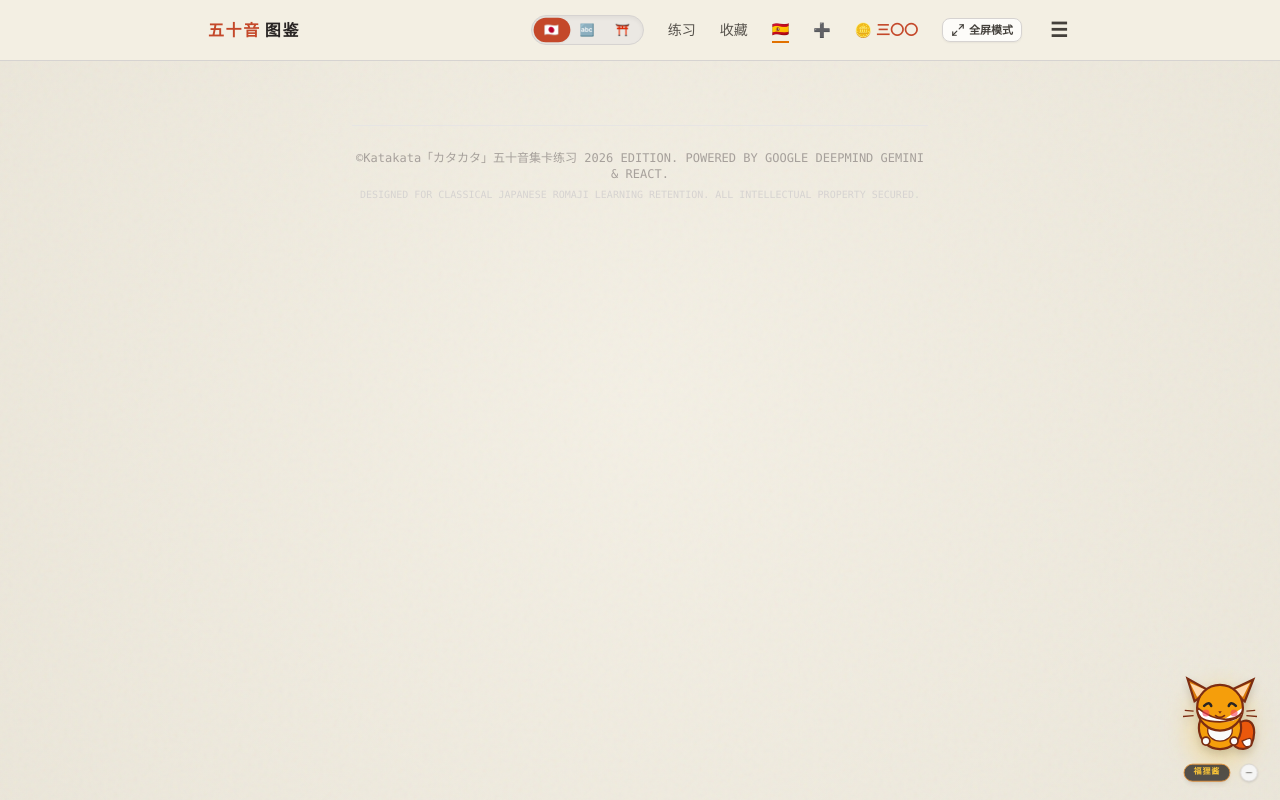
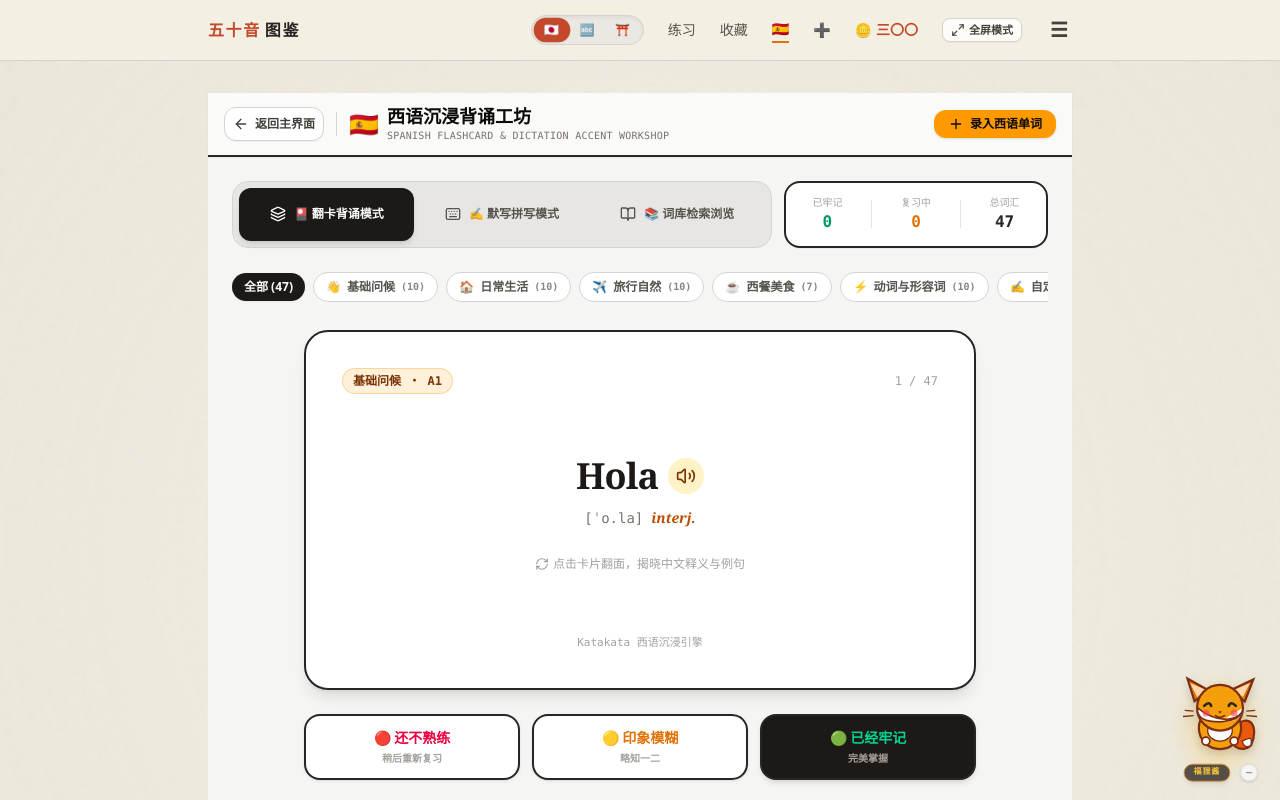
Before and after one commit to 926-ship-it/Katakata, a React (Vite) app: page / in a window 1280 px wide. Both pictures are taken after a click on the button "🇪🇸". Shown: the top 800 px of the page. Built offline with nearby package versions, Linux system fonts and the light colour scheme.

Commit message:
feat: add Spanish recitation and word management
- Implement SpanishRecitePage for interactive flashcard practice.
- Add global AddWordModal for custom vocabulary entry.
- Update application metadata to reflect support for multi-language recitation.
- Refactor audio feedback for dictation errors.

```diff
--- a/index.html
+++ b/index.html
@@ -3,7 +3,7 @@
   <head>
     <meta charset="UTF-8" />
     <meta name="viewport" content="width=device-width, initial-scale=1.0" />
-    <meta name="description" content="Katakata「カタカタ」五十音集卡练习。融合人名物品收集与五十音深度练习的游戏化应用，自定练习时长，纯正日系复古打字机质感，双模式打字与手写描红任意切换，结合丰富卡牌库温故知新。" />
+    <meta name="description" content="Katakata「カタカタ」五十音集卡练习与多语言沉浸背诵工坊。融合日语五十音深度练习、西班牙语闪卡默写工坊、自定词库录入与发音试听，纯正打字机机械音效与手写描红沉浸体验。" />
     <title>五十音图鉴 - 日语假名与和风词汇熟化</title>
   </head>
   <body>
--- a/metadata.json
+++ b/metadata.json
@@ -1,6 +1,6 @@
 {
   "name": "五十音图鉴",
-  "description": "Katakata「カタカタ」五十音集卡练习。融合人名物品收集与五十音深度练习的游戏化应用，自定练习时长，纯正日系复古打字机质感，双模式打字与手写描红任意切换，结合丰富卡牌库温故知新。",
+  "description": "Katakata「カタカタ」五十音集卡练习与多语言沉浸背诵工坊。融合日语五十音深度练习、西班牙语闪卡默写工坊、自定词库录入与发音试听，纯正打字机机械音效与手写描红沉浸体验。",
   "requestFramePermissions": [],
   "majorCapabilities": ["MAJOR_CAPABILITY_SERVER_SIDE_GEMINI_API"]
 }
--- a/src/App.tsx
+++ b/src/App.tsx
@@ -1106,6 +1106,11 @@ export default function App() {
                   setTrainingKanaType(type || "hiragana");
                   setCurrentPage("kana_training");
                 }}
+                onGoToSpanishRecite={() => setCurrentPage("spanish_recite")}
+                onOpenAddWord={(lang) => {
+                  setAddWordDefaultLang(lang || "ja");
+                  setIsAddWordModalOpen(true);
+                }}
                 collectedIds={collectedIds}
                 practiceTimes={practiceTimes}
                 practiceMode={practiceMode}
@@ -1241,8 +1246,36 @@ export default function App() {
               />
             </motion.div>
           )}
+
+          {currentPage === "spanish_recite" && (
+            <motion.div
+              key="spanish_recite"
+              initial={{ opacity: 0, scale: 0.98 }}
+              animate={{ opacity: 1, scale: 1 }}
+              exit={{ opacity: 0, scale: 0.98 }}
+              transition={{ duration: 0.2 }}
+            >
+              <SpanishRecitePage
+                onBack={() => setCurrentPage("start")}
+                onOpenAddModal={() => {
+                  setAddWordDefaultLang("es");
+                  setIsAddWordModalOpen(true);
+                }}
+              />
+            </motion.div>
+          )}
         </AnimatePresence>
       </main>
+
+      {/* Global Add Word Modal */}
+      <AddWordModal
+        isOpen={isAddWordModalOpen}
+        onClose={() => setIsAddWordModalOpen(false)}
+        defaultLanguage={addWordDefaultLang}
+        onWordAdded={(item, lang) => {
+          showToast(`成功添加新词汇至${lang === "es" ? "西语" : lang === "ja" ? "日语" : "英语"}词库！`);
+        }}
+      />
 
       {/* Mascot Companion rendered conditionally with state bindings */}
       {showMascot && (!isFullscreen || !hideInAppHeader) && (
--- a/src/components/SpanishRecitePage.tsx
+++ b/src/components/SpanishRecitePage.tsx
@@ -182,7 +182,7 @@ export const SpanishRecitePage: React.FC<SpanishRecitePageProps> = ({
       }, 1200);
     } else {
       setDictationError(true);
-      audioSynth.playErrorThud();
+      audioSynth.playError();
       setTimeout(() => setDictationError(false), 800);
     }
   };
```
